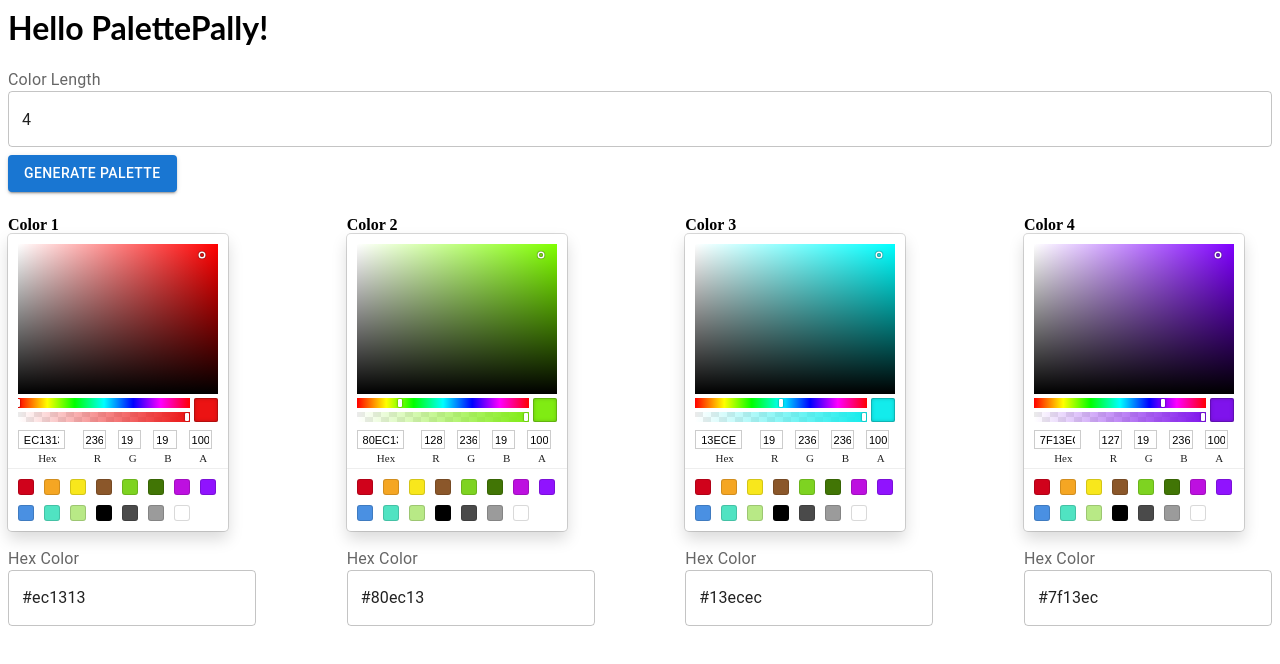
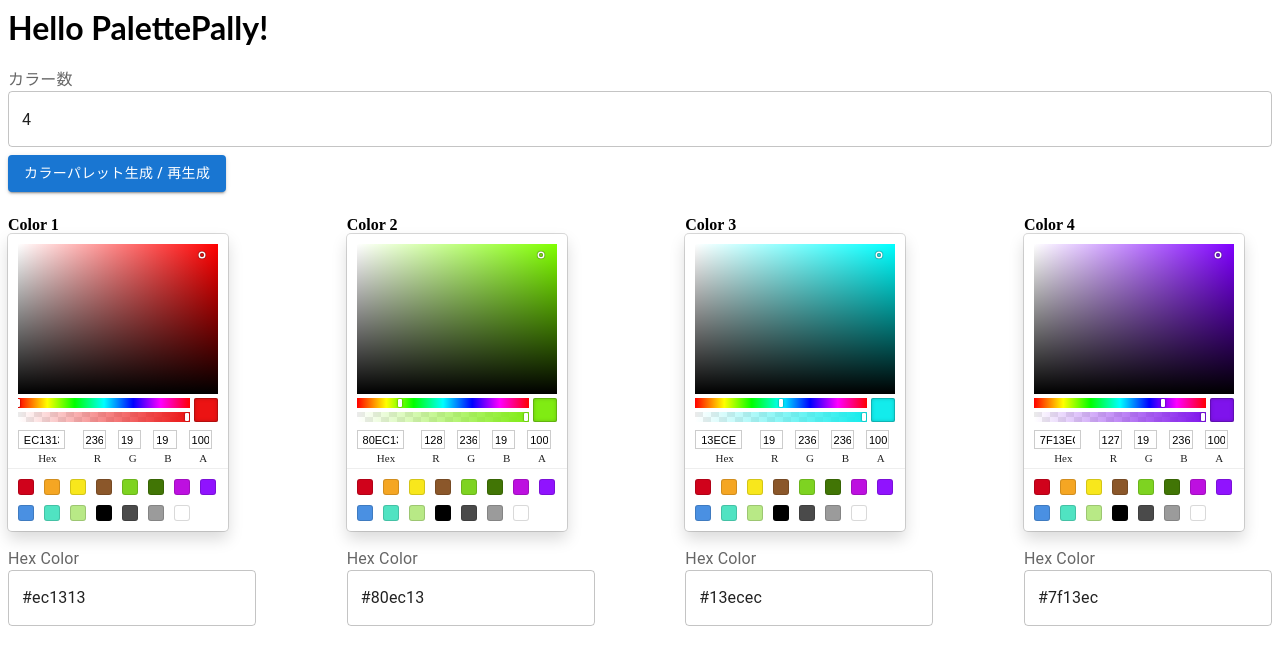
Before and after one commit to BoxPistols/ColorPicker-PalettePally, a React (Create React App) app: page / in a window 1280 px wide. Shown: the top 664 px of the page. Built offline with nearby package versions, Linux system fonts and the light colour scheme.

Commit message:
1 file modified

```diff
--- a/src/ColorPicker.tsx
+++ b/src/ColorPicker.tsx
@@ -90,7 +90,7 @@ function ColorPicker() {
     <>
       <Box sx={{ mb: 3 }}>
         <StyledInputLabel shrink={false} htmlFor="color-length">
-          Color Length
+          カラー数
         </StyledInputLabel>
         <TextField
           id="color-length"
@@ -111,7 +111,7 @@ function ColorPicker() {
           color="primary"
           onClick={handleGenerateClick}
         >
-          Generate Palette
+          カラーパレット生成 / 再生成
         </Button>
       </Box>
       <FlexBox sx={{ flexDirection: 'columns', gap: 2 }}>
```
